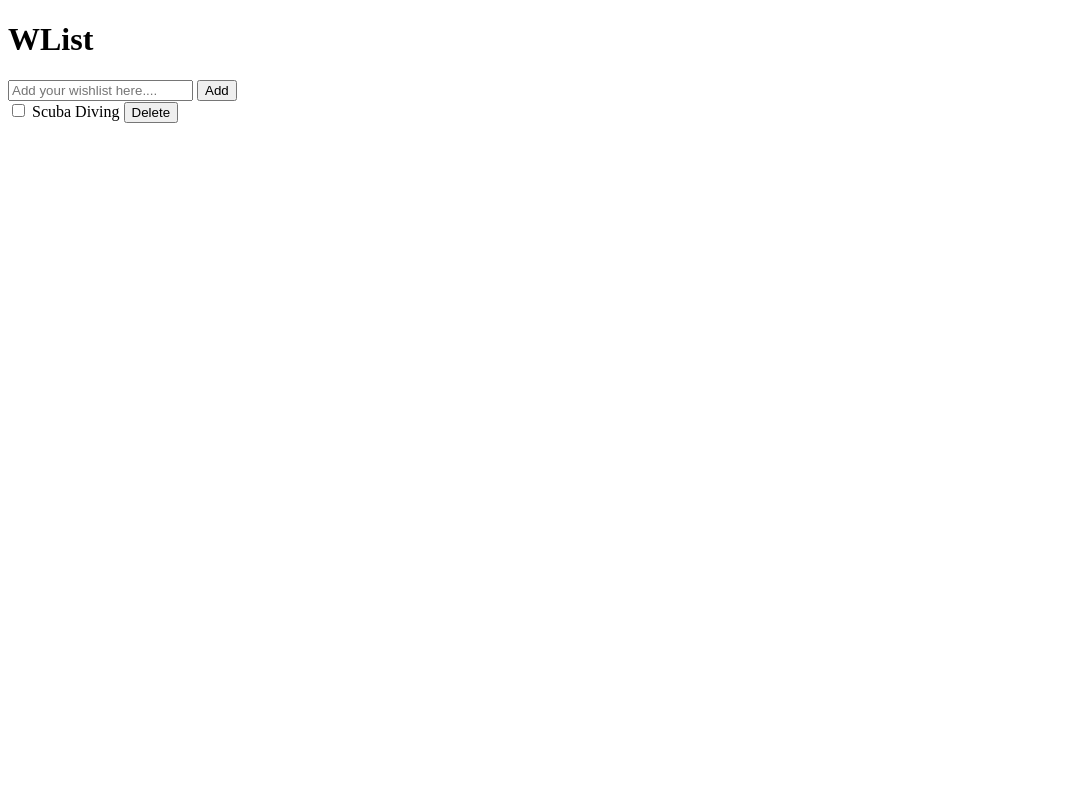
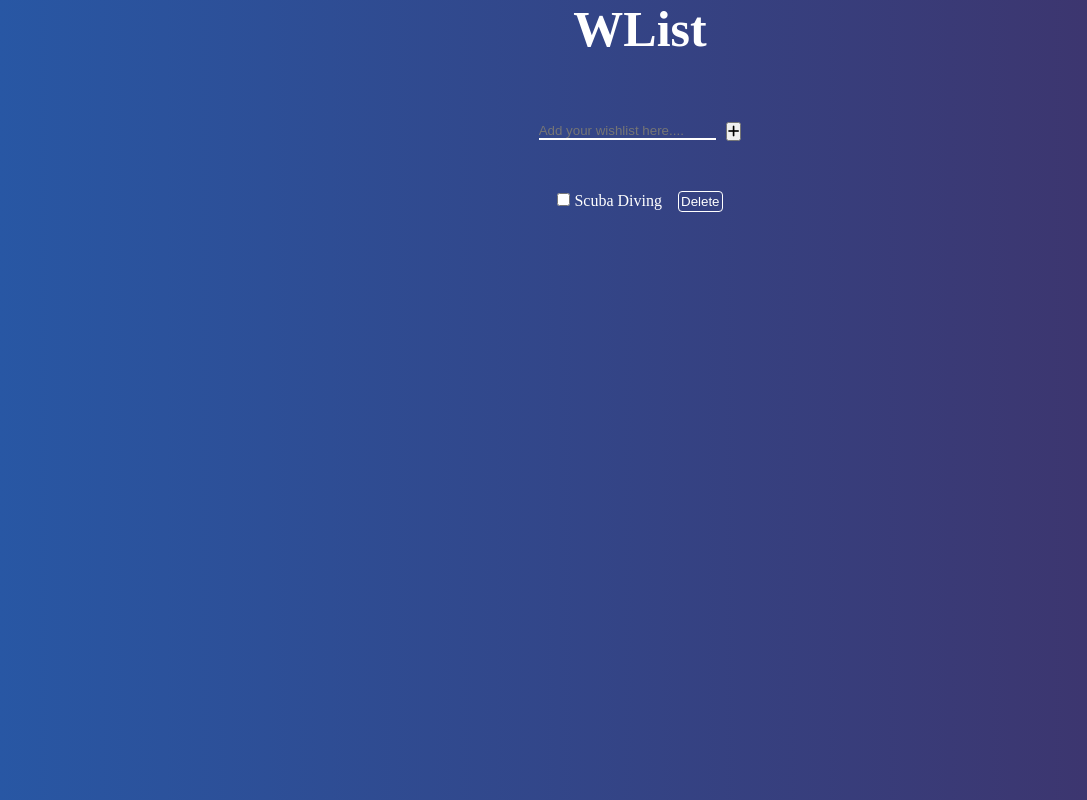
Before and after one commit to balbirs22/WishList, a plain HTML site: page index.html in a window 1280 px wide. Shown: the whole page, without its empty margins (0-1087 px from the left). Drawn offline with Linux system fonts and the light colour scheme.

Commit message:
Add files via upload

```diff
--- /dev/null
+++ b/index.css
@@ -0,0 +1,48 @@
+*{
+    margin:0;
+    padding:0;
+}
+body{
+    background: linear-gradient(to right,#2857a4,#403066);
+}
+.start{
+    text-align: center;
+    margin-bottom: 5%;
+    color: white;
+    font-size: 50px;
+}
+.form{
+    display:flex;
+    justify-content: center;
+    align-items: center;
+    margin-bottom: 50px;
+}
+.wishlist-container{
+    display:flex;
+    justify-content: center;
+    align-items: center;
+    flex-direction: column;
+}
+.form input{
+    background: none;
+    border: none;
+    border-bottom: 2px solid white;
+    margin-right: 10px;
+    color: white;
+}
+.wishlist{
+    margin-bottom: 8px;
+}
+.wishlist-container span{
+    color: white;
+    margin-right: 12px;
+}
+.wishlist-container button{
+    background:none;
+    border:none;
+    color: white;
+    border:1px solid white;
+    border-radius:4px;
+    padding:2px;
+    margin-bottom: 8px;
+}
--- a/index.html
+++ b/index.html
@@ -4,13 +4,15 @@
     <meta charset="UTF-8">
     <meta name="viewport" content="width=device-width, initial-scale=1.0">
     <title>Wishlist App</title>
+    <script src="https://kit.fontawesome.com/2f933b6e07.js" crossorigin="anonymous"></script>
+    <link rel="stylesheet" href="index.css">
 </head>
 <body>
     <main class="main">
-        <h1>WList</h1>
+        <h1 class="start">WList</h1>
         <form class="form">
             <input class="input" placeholder="Add your wishlist here....">
-            <button class="button">Add</button>
+            <button class="button"><i class="fa-solid fa-plus"></i></button>
         </form>
         <div class="wishlist-container">
             <div class="wishlist">
--- a/index.js
+++ b/index.js
@@ -18,7 +18,7 @@ const showwishlist = (wishlist) => {
         wishlisttextelement.innerText = item;
         containerelement.appendChild(wishlisttextelement);
         const deletebuttonelement= document.createElement('button');
-        deletebuttonelement.innerText= 'delete';
+        deletebuttonelement.innerText='delete'
         deletebuttonelement.setAttribute('name',item);
         containerelement.appendChild(deletebuttonelement);
         parentwishlistcontainer.appendChild(containerelement);
```
